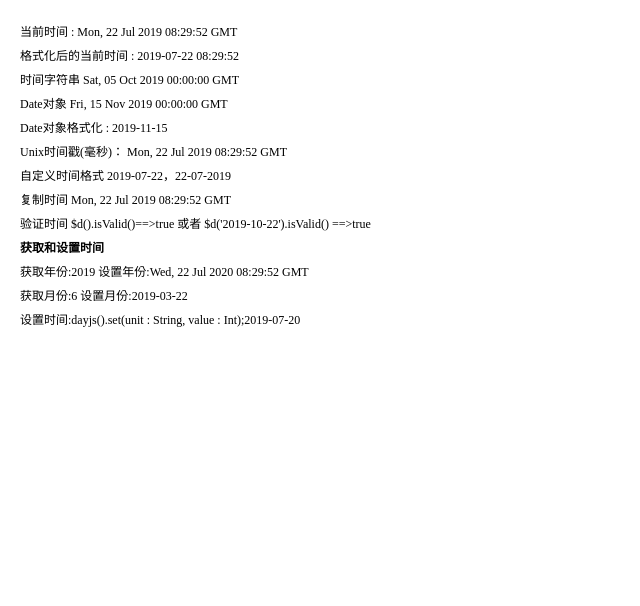
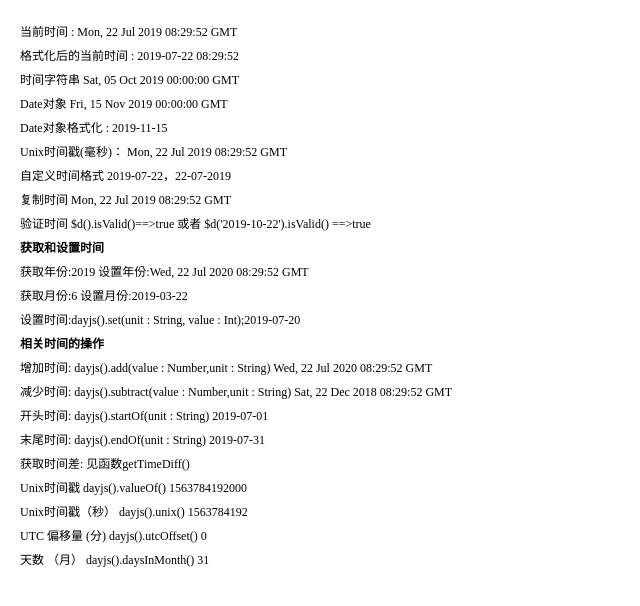
Before and after one commit to dreamITGirl/VueProgect, a Vue app in the folder project-demo/: page /#/handleTime in a window 1280 px wide. Shown: the top 606 px of the page, without its empty margins (0-640 px from the left). Built offline with nearby package versions, Linux system fonts and the light colour scheme; what vue-seamless-scroll would draw is missing.

Commit message:
更新Dayjs插件demo

```diff
--- a/project-demo/src/components/HandleTime/Dayjs.vue
+++ b/project-demo/src/components/HandleTime/Dayjs.vue
@@ -13,6 +13,16 @@
         <p>获取年份:{{$d().year()}}  设置年份:{{$d().year(2020)}}</p>
         <p>获取月份:{{$d().month()}} 设置月份:{{$d().month(2).format('YYYY-MM-DD')}}</p>
         <p>设置时间:dayjs().set(unit : String, value : Int);{{$d().set('date',20).format('YYYY-MM-DD')}}</p>
+        <h4>相关时间的操作</h4>
+        <p>增加时间: dayjs().add(value : Number,unit : String) {{$d().add(1,'year')}}</p>
+        <p>减少时间: dayjs().subtract(value : Number,unit : String) {{$d().subtract(7,'month')}}</p>
+        <p>开头时间: dayjs().startOf(unit : String) {{$d().startOf('month').format('YYYY-MM-DD')}}</p>
+        <p>末尾时间: dayjs().endOf(unit : String) {{$d().endOf('month').format('YYYY-MM-DD')}}</p>
+        <p>获取时间差: 见函数getTimeDiff()</p>
+        <p>Unix时间戳 dayjs().valueOf() {{$d().valueOf()}}</p>
+        <p>Unix时间戳（秒） dayjs().unix() {{$d().unix()}}</p>
+        <p>UTC 偏移量 (分)  dayjs().utcOffset() {{$d().utcOffset()}}</p>
+        <p>天数 （月） dayjs().daysInMonth() {{$d().daysInMonth()}}</p>
     </div>
 </template>
 <script>
@@ -23,8 +33,19 @@ export default {
             currentTime: new Date().getTime()
         }
     },
+    created(){
+        this.getTimeDiff()
+    },
     methods:{
+        getTimeDiff(){
+            const date2 = this.$d('2019-10-15')
+            const date1 = this.$d('2019-11-20')
 
+            console.log( date1.diff(date2));
+            console.log(  date1.diff(date2,'month'));
+            console.log( date1.diff(date2,'month',true));
+            console.log( date1.diff(date2,'day'));
+        }
     }
 }
 </script>
```
